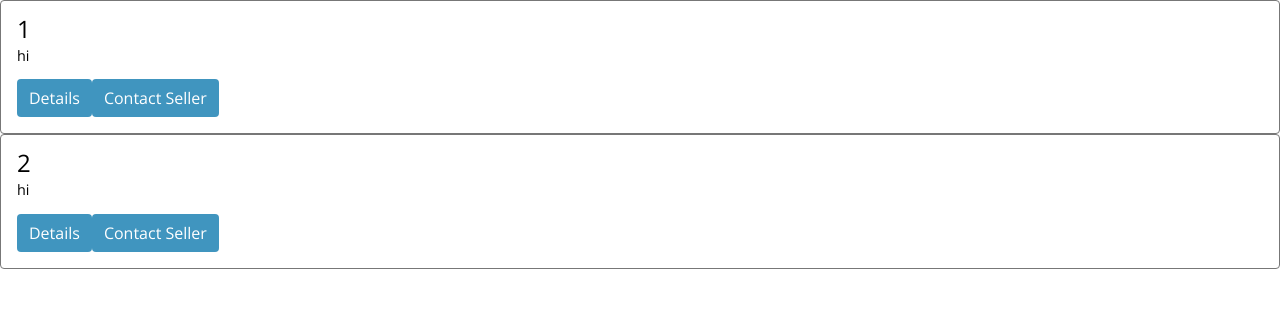
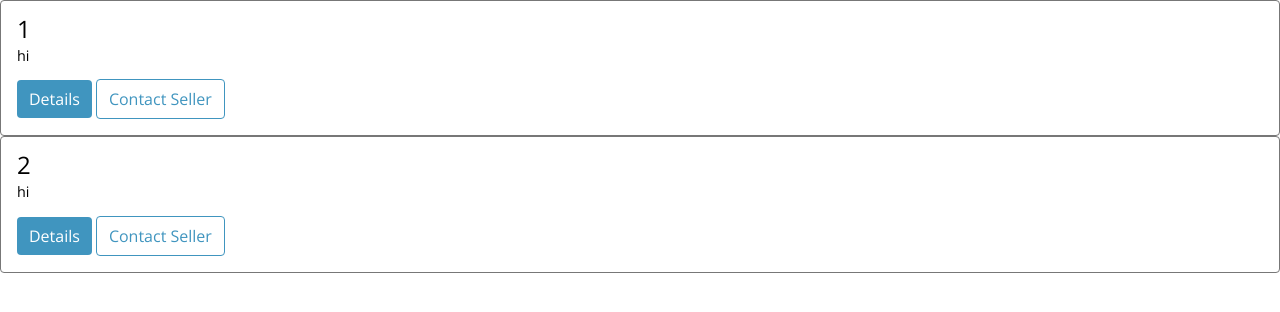
Before and after one commit to Vy187/anitmated_cards, a React (Vite) app: page / in a window 1280 px wide. Shown: the top 312 px of the page. Built offline with nearby package versions, Linux system fonts and the light colour scheme.

Commit message:
style: added pseudo classes to buttons

```diff
--- a/src/components/CardList/styles.css
+++ b/src/components/CardList/styles.css
@@ -1,3 +1,6 @@
+* {
+    --primary-color: hsl(200, 50%, 50%);
+}
 .card {
     background-color: white;
     padding         : 1rem;
@@ -19,7 +22,7 @@
 }
 
 .button {
-    background  : hsl(200, 50%, 50%);
+    background  : var(--primary-color);
     color: white;
     border      : none;
     font-size: 1rem;
@@ -27,3 +30,23 @@
     border-radius: .25em;
     cursor: pointer;
 }
+
+.button:hover,
+.button:focus {
+    background: hsl(200, 50%, 60%);
+}
+
+.button.button-outline {
+    background: none;
+    border: 1px solid var(--primary-color);
+    color: var(--primary-color);
+}
+
+.button.button-outline:hover,
+.button.button-outline:focus {
+    background: hsl(200, 50%, 90%);
+}
+
+.button + .button {
+    margin-left: .25rem;
+}
```
